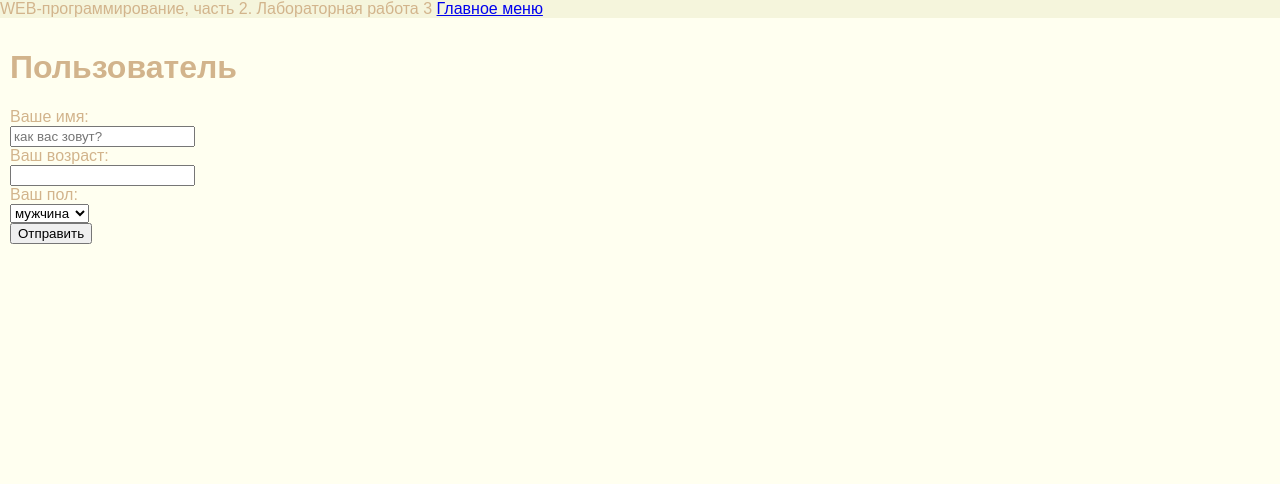
After one commit to mitsevichalina/web-programming-labs-2, a Flask app: page /lab3/form1 in a window 1280 px wide. The commit adds this page. Shown: the top 484 px of the page. Run offline with Flask 3, Linux system fonts and the light colour scheme.

Commit message:
Форма

```diff
--- a/lab2.py
+++ b/lab2.py
@@ -176,4 +176,4 @@ def furniture_list():
 
 @lab2.route('/')
 def home():
-    return render_template('home.html')
+    return render_template('base.html')
--- a/lab3.py
+++ b/lab3.py
@@ -24,3 +24,11 @@ def del_cookie():
     resp.delete_cookie('age')
     resp.delete_cookie('name_color')
     return resp
+
+
+@lab3.route('/lab3/form1')
+def form1():
+    user = request.args.get('user')
+    age = request.args.get('age')
+    sex = request.args.get('sex')
+    return render_template('lab3/form1.html', user=user, age=age, sex=sex)
--- /dev/null
+++ b/templates/lab3/form1.html
@@ -0,0 +1,46 @@
+{% extends "base.html" %}
+
+{% block lab %}Лабораторная работа 3{% endblock %}
+
+{% block main %}
+    {% if user %}
+
+    <h1>Привет, {{ user }}!</h1>
+    <h2>Добро пожаловать на наш сайт!</h2>
+
+    <div>ваш возраст: {{ age }}</div>
+    <div>ваш пол: {{ sex }}</div>
+    <div>
+        <a href="/lab3/form1">Заново</a>
+    </div>
+
+    {% else %}
+
+    <h1>Пользователь</h1>
+
+    <form>
+        <label>Ваше имя:</label>
+        <div>
+            <input type="text" placeholder="как вас зовут?" name="user">
+        </div>
+
+        <label>Ваш возраст:</label>
+        <div>
+            <input type="number" name="age">
+        </div>
+
+        <label>Ваш пол:</label>
+        <div>
+            <select name="sex">
+                <option value="male">мужчина</option>
+                <option value="female">женщина</option>
+            </select>
+        </div>
+
+        <div>
+            <button type="submit">Отправить</button>
+        </div>
+    </form>
+
+    {% endif %}
+{% endblock %}
--- a/templates/lab3/lab3.html
+++ b/templates/lab3/lab3.html
@@ -4,8 +4,12 @@
 
 {% block main %}
     <h1>Формы, cookie</h1>
+    <div>
+        Привет, <span style="color: {{name_color}}">{{ name }}</span>!
+    </div>
     <div>Список сделанных страниц:</div>
     <ol>
         <li><a href="/lab3/cookie">Куки</a></li>
+        <li><a href="/lab3/del_cookie">Очистка куки</a></li>
     </ol>
 {% endblock %}
```
